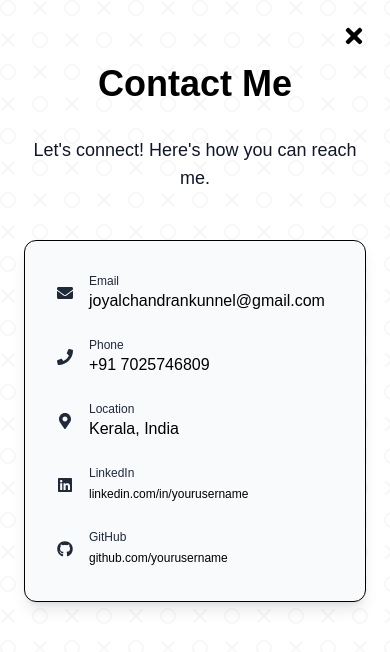
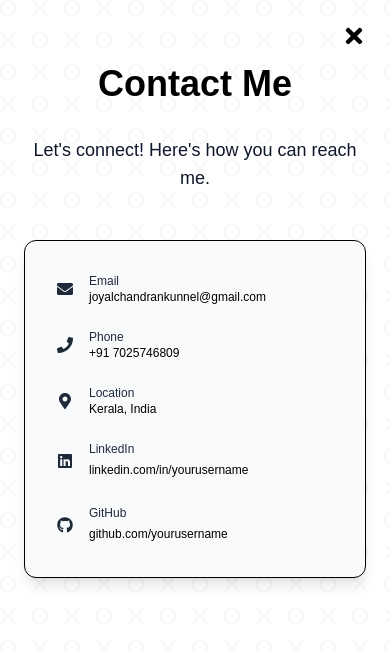
Before and after one commit to Joyalcj4/Portfolio-Website, a React (Vite) app: page /contact in a window 390 px wide. Shown: the top 652 px of the page. Built offline with nearby package versions, Linux system fonts and the light colour scheme; a web font is replaced by a local one.

Commit message:
mobile changes

```diff
--- a/src/pages/Contact.jsx
+++ b/src/pages/Contact.jsx
@@ -58,7 +58,7 @@
             {value}
           </a>
         ) : (
-          <p className="text-base sm:text-lg">{value}</p>
+          <p className="text-xs sm:text-lg">{value}</p>
         )}
       </div>
     </div>
```
